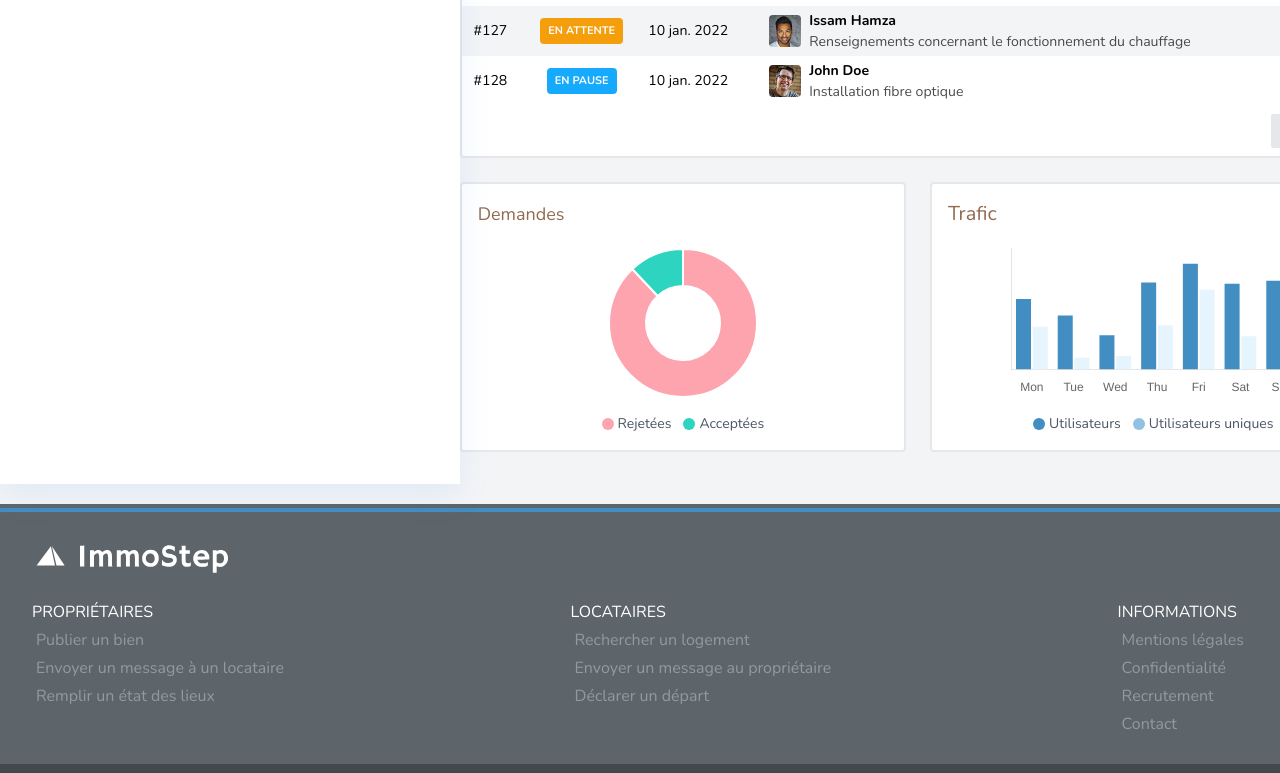
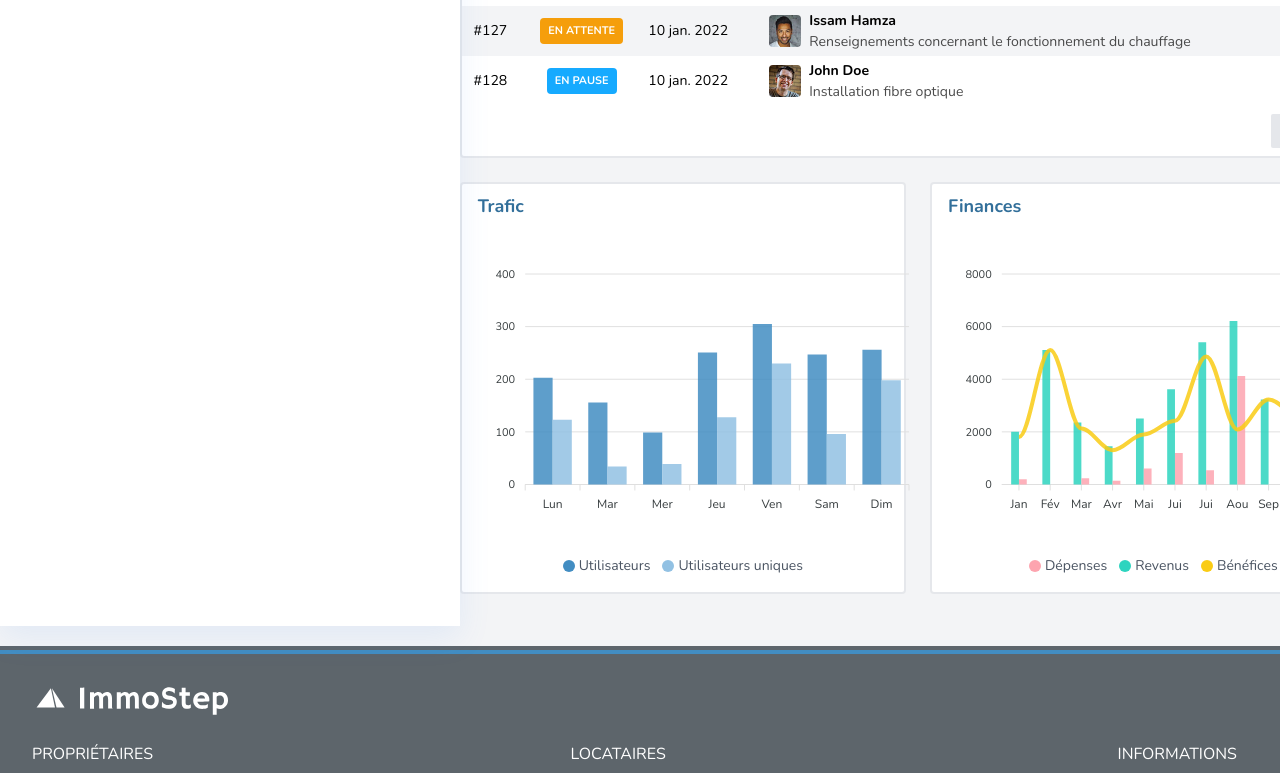
Before and after one commit to immostep/immostep, a React (Create React App) app: page /owner/goods in a window 1280 px wide. Shown: the part 622-1395 px from the top of the page. Built offline with nearby package versions, Linux system fonts and the light colour scheme.

Commit message:
Replace chart.js by apexchat

```diff
--- a/package.json
+++ b/package.json
@@ -10,10 +10,10 @@
     "@testing-library/jest-dom": "^5.16.1",
     "@testing-library/react": "^12.1.2",
     "@testing-library/user-event": "^13.5.0",
-    "chart.js": "^3.7.0",
+    "apexcharts": "^3.33.0",
     "react": "^17.0.2",
+    "react-apexcharts": "^1.3.9",
     "react-awesome-lightbox": "^1.8.1",
-    "react-chartjs-2": "^4.0.0",
     "react-dom": "^17.0.2",
     "react-flickity-component": "^3.6.2",
     "react-router-dom": "^6.2.1",
--- /dev/null
+++ b/src/ApexAreaChart.js
@@ -0,0 +1,84 @@
+import { useState } from 'react';
+import Chart from 'react-apexcharts';
+
+const loyers = [2000, 5110, 2360, 1450, 2510, 3620, 5410, 6210, 3230, 2560, 2300, 2530];
+const depenses = [200, 0, 236, 145, 610, 1200, 541, 4120, 0, 0, 230, 0];
+
+function ApexAreaChart() {
+  const [options] = useState({
+    chart: {
+      id: 'benefices',
+      toolbar: {
+        show: false
+      },
+      fontFamily: 'Nunito',
+      stacked: false
+    },
+    stroke: {
+      width: [0, 0, 4],
+      curve: 'smooth'
+    },
+    plotOptions: {
+      bar: {
+        columnWidth: '50%'
+      }
+    },
+    xaxis: {
+      categories: ['Jan', 'Fév', 'Mar', 'Avr', 'Mai', 'Jui', 'Jui', 'Aou', 'Sep', 'Oct', 'Nov', 'Déc']
+    },
+    colors: ['#2dd4bf', '#fda4af', '#facc15'],
+    yaxis: [
+      {
+        axisBorder: {
+          show: false
+        },
+        axisTicks: {
+          show: false
+        }
+      }
+    ],
+    markers: {
+      size: 0
+    },
+    legend: {
+      show: false
+    },
+    dataLabels: {
+      enabled: false
+    },
+    tooltip: {
+      shared: true,
+      intersect: false
+    }
+  });
+
+  const [series] = useState([
+    {
+      name: 'Loyer',
+      type: 'column',
+      data: loyers
+    },
+    {
+      name: 'Dépense',
+      type: 'column',
+      data: depenses
+    },
+    {
+      name: 'Bénéfice',
+      type: 'line',
+      data: loyers.map((l, i) => l - depenses[i])
+    }
+  ]);
+
+  return (
+    <div className="app">
+      <div className="row">
+        <div className="mixed-chart">
+          <Chart options={options} series={series} type="line" width="100%" />
+        </div>
+      </div>
+    </div>
+  );
+}
+
+export default ApexAreaChart;
--- /dev/null
+++ b/src/ApexBarChart.js
@@ -0,0 +1,47 @@
+import { useState } from 'react';
+import Chart from 'react-apexcharts';
+
+function ApexBarChart() {
+  const [options] = useState({
+    chart: {
+      id: 'traffic',
+      toolbar: {
+        show: false
+      },
+      fontFamily: 'Nunito'
+    },
+    xaxis: {
+      categories: ['Lun', 'Mar', 'Mer', 'Jeu', 'Ven', 'Sam', 'Dim']
+    },
+    colors: ['#428dc2', '#92c1e3'],
+    legend: {
+      show: false
+    },
+    dataLabels: {
+      enabled: false
+    }
+  });
+
+  const [series] = useState([
+    {
+      name: 'Utilisateurs',
+      data: [203, 156, 99, 251, 305, 247, 256]
+    },
+    {
+      name: 'Utilisateurs unique',
+      data: [123, 34, 39, 128, 230, 96, 198]
+    }
+  ]);
+
+  return (
+    <div className="app">
+      <div className="row">
+        <div className="mixed-chart">
+          <Chart options={options} series={series} type="bar" width="100%" />
+        </div>
+      </div>
+    </div>
+  );
+}
+
+export default ApexBarChart;
--- a/src/Goods.js
+++ b/src/Goods.js
@@ -36,16 +36,14 @@ import HeaderBar from './HeaderBar';
 import Footer from './Footer';
 import ConfirmModal from './ConfirmModal';
 import SimpleModal from './SimpleModal';
-import { Chart as ChartJS, ArcElement, Tooltip, Legend, CategoryScale, LinearScale, BarElement } from 'chart.js';
-import { Doughnut, Bar } from 'react-chartjs-2';
 import logo_color from './img/logo_color.svg';
 import logo_white_notext from './img/logo_white_notext.svg';
 import avatar1 from './img/1.jpg';
 import avatar2 from './img/2.jpg';
 import avatar3 from './img/3.jpg';
 import avatar4 from './img/4.jpg';
-
-ChartJS.register(ArcElement, Tooltip, Legend, CategoryScale, LinearScale, BarElement);
+import ApexBarChart from './ApexBarChart';
+import ApexAreaChart from './ApexAreaChart';
 
 SwiperCore.use([Pagination, Navigation]);
 
@@ -611,9 +609,9 @@ function Goods({ isNewGood = false }) {
                       </div>
 
                       <div className="grid gap-6 mb-8 md:grid-cols-2 ">
-                        <div className="object-center min-w-0 col-span-2 p-0 bg-white rounded card">
-                          <div className="px-4 py-2">
-                            <h2 className="text-lg font-bold text-secondary-dark">Communications</h2>
+                        <div className="object-center min-w-0 col-span-2 p-0 card">
+                          <div className="card-header">
+                            <h2 className="card-title">Communications</h2>
                           </div>
                           <div className="">
                             <table className="items-center w-full bg-transparent border-collapse [font-size:.88rem]">
@@ -720,90 +718,13 @@ function Goods({ isNewGood = false }) {
                             </div>
                           </div>
                         </div>
-                        <div className="object-center min-w-0 p-4 bg-white rounded card">
-                          <h2 className="mb-5 text-lg text-ternary-dark">Demandes</h2>
-                          <Doughnut
-                            className="[margin:0_auto]"
-                            data={{
-                              labels: ['Rejetées', 'Acceptées'],
-                              datasets: [
-                                {
-                                  data: [88, 12],
-                                  backgroundColor: ['#fda4af', '#2dd4bf']
-                                }
-                              ]
-                            }}
-                            options={{
-                              responsive: false,
-                              cutoutPercentage: 80,
-                              plugins: {
-                                legend: {
-                                  display: false
-                                }
-                              }
-                            }}
-                          />
-                          <div className="flex justify-center mt-4 space-x-3 text-sm text-gray-600">
-                            {/* <!-- Chart legend --> */}
-                            <div className="flex items-center">
-                              <span className="inline-block w-3 h-3 mr-1 rounded-full bg-rose-300"></span>
-                              <span>Rejetées</span>
+
+                        <div className="object-center card">
+                          <div className="card-header">
+                            <h2 className="card-title">Trafic</h2>
                           </div>
-                            <div className="flex items-center">
-                              <span className="inline-block w-3 h-3 mr-1 bg-teal-400 rounded-full"></span>
-                              <span>Acceptées</span>
-                            </div>
-                          </div>
-                        </div>
-                        <div className="min-w-0 p-4 bg-white rounded card">
-                          <h2 className="mb-5 text-xl text-ternary-dark">Trafic</h2>
-                          <Bar
-                            className="[margin:0_auto]"
-                            data={{
-                              labels: ['Mon', 'Tue', 'Wed', 'Thu', 'Fri', 'Sat', 'Sun'],
-                              datasets: [
-                                {
-                                  label: 'Utilisateurs',
-                                  backgroundColor: '#428dc2',
-                                  strokeColor: '#63b3ed',
-                                  pointColor: '#fff',
-                                  pointStrokeColor: '#63b3ed',
-                                  data: [203, 156, 99, 251, 305, 247, 256]
-                                },
-                                {
-                                  label: 'Utilisateurs unique',
-                                  backgroundColor: '#e6f4fd',
-                                  strokeColor: '#63b3ed',
-                                  pointColor: '#fff',
-                                  pointStrokeColor: '#63b3ed',
-                                  data: [123, 34, 39, 128, 230, 96, 198]
-                                }
-                              ]
-                            }}
-                            options={{
-                              responsive: false,
-                              plugins: {
-                                legend: {
-                                  display: false
-                                }
-                              },
-                              scales: {
-                                y: {
-                                  grid: {
-                                    display: false
-                                  },
-                                  ticks: {
-                                    display: false
-                                  }
-                                },
-                                x: {
-                                  grid: {
-                                    display: false
-                                  }
-                                }
-                              }
-                            }}
-                          />
+                          <div className="p-4">
+                            <ApexBarChart />
                             <div className="flex justify-center mt-4 space-x-3 text-sm text-gray-600">
                               {/* <!-- Chart legend --> */}
                               <div className="flex items-center">
@@ -813,6 +734,31 @@ function Goods({ isNewGood = false }) {
                               <div className="flex items-center">
                                 <span className="inline-block w-3 h-3 mr-1 rounded-full bg-secondary-light"></span>
                                 <span>Utilisateurs uniques</span>
+                              </div>
+                            </div>
+                          </div>
+                        </div>
+                        <div className="object-center card ">
+                          <div className="card-header">
+                            <h2 className="card-title">Finances</h2>
+                          </div>
+                          <div className="p-4">
+                            <ApexAreaChart />
+                            <div className="flex justify-center mt-4 space-x-3 text-sm text-gray-600">
+                              {/* <!-- Chart legend --> */}
+
+                              <div className="flex items-center">
+                                <span className="inline-block w-3 h-3 mr-1 rounded-full bg-rose-300"></span>
+                                <span>Dépenses</span>
+                              </div>
+                              <div className="flex items-center">
+                                <span className="inline-block w-3 h-3 mr-1 bg-teal-400 rounded-full"></span>
+                                <span>Revenus</span>
+                              </div>
+                              <div className="flex items-center">
+                                <span className="inline-block w-3 h-3 mr-1 bg-yellow-400 rounded-full"></span>
+                                <span>Bénéfices</span>
+                              </div>
                             </div>
                           </div>
                         </div>
--- a/src/index.css
+++ b/src/index.css
@@ -92,6 +92,14 @@
       0 0.125rem 0.1875rem rgb(4 9 20 / 3%); */
     @apply border-2 rounded bg-white;
   }
+
+  .card-header {
+    @apply px-4 py-2;
+  }
+
+  .card-title {
+    @apply text-lg font-bold text-secondary-dark;
+  }
 }
 
 html {
```
Also changed, not shown: 1 other file (tests, documents, lock files or other folders). Lines whose indentation alone changed are shown as unchanged.
